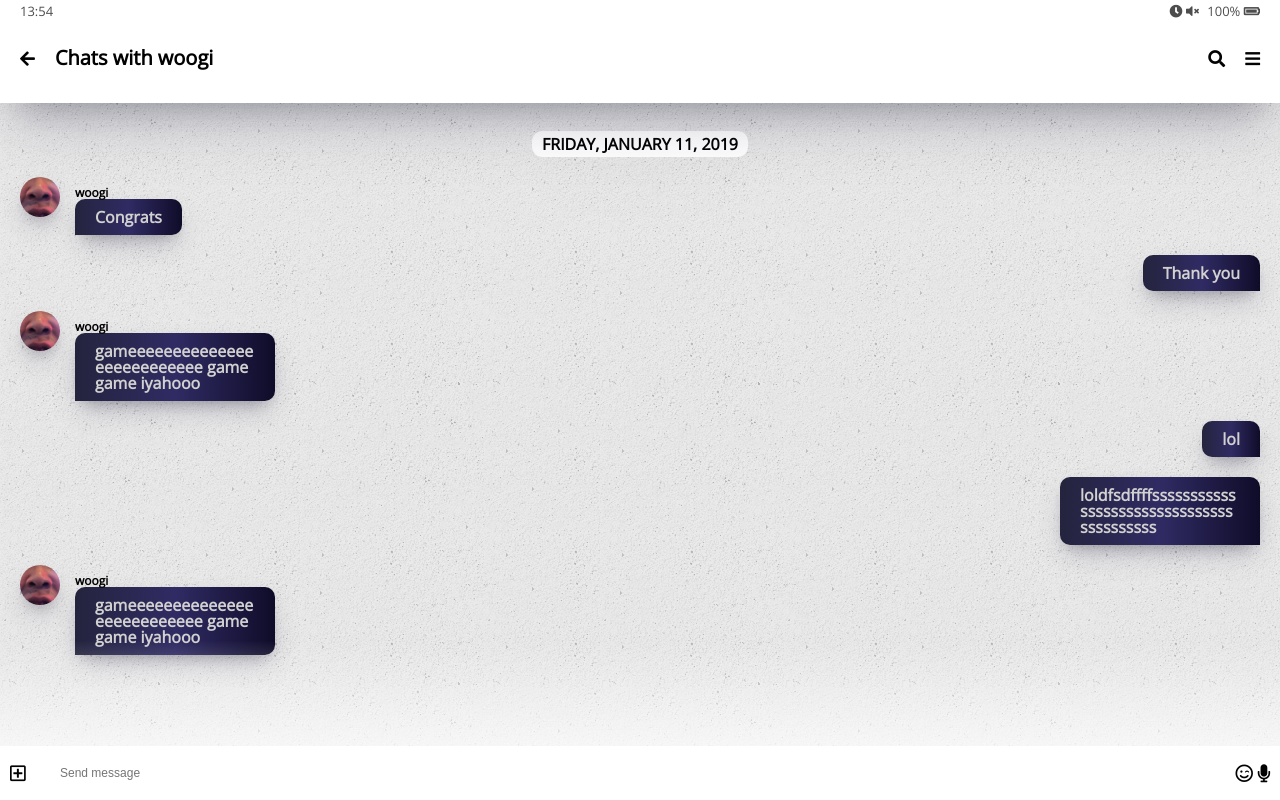
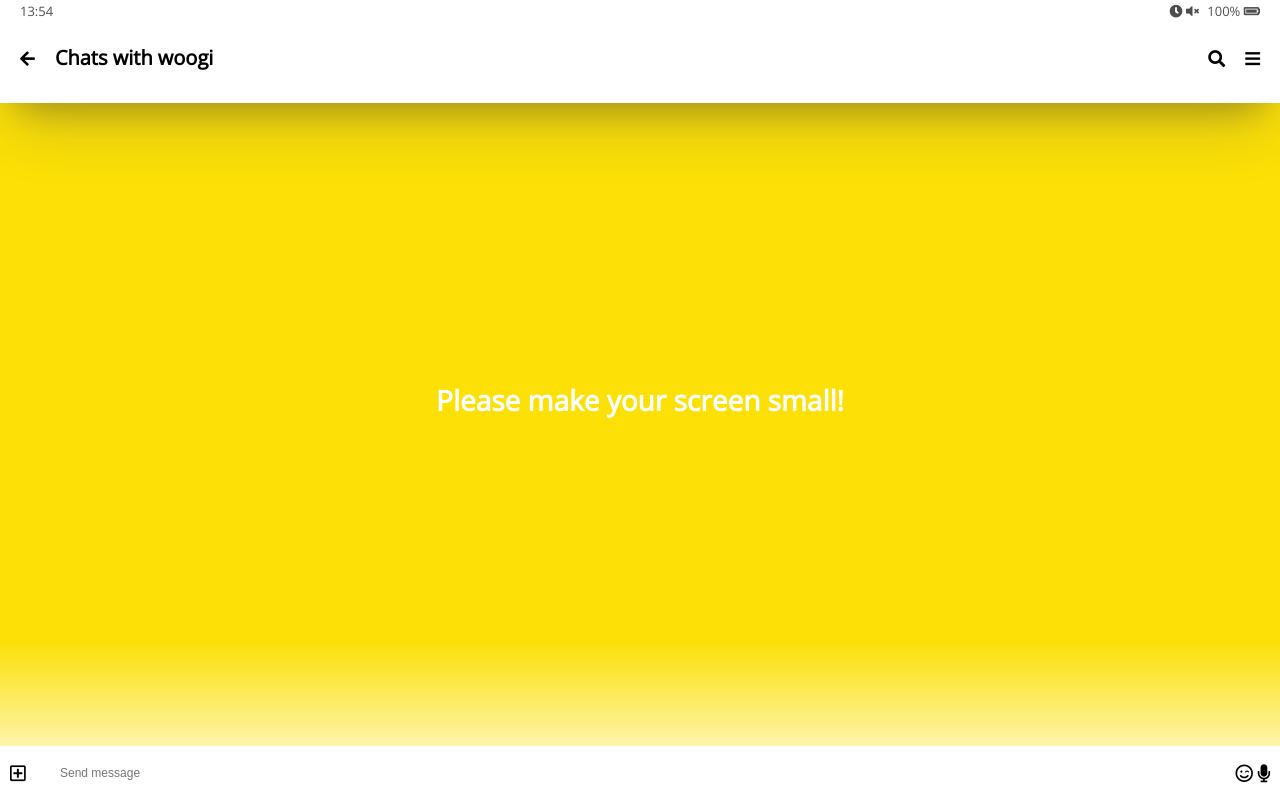
Before and after one commit to hyunjinnnnnp/kakao_clone_, a plain HTML site: page chats.html in a window 1280 px wide. Drawn offline with nearby package versions, Linux system fonts and the light colour scheme.

Commit message:
mediaquery-screen size

```diff
--- a/chats.html
+++ b/chats.html
@@ -123,5 +123,9 @@
         </span>
       </div>
     </div>
+
+    <div class="bigScreen">
+      <div class="span">Please make your screen small!</div>
+    </div>
   </body>
 </html>
--- a/css/chat.css
+++ b/css/chat.css
@@ -91,7 +91,6 @@
     rgba(255, 255, 255, 0),
     rgba(255, 255, 255, 1)
   );
-  animation: hide_ 2s forwards;
 }
 
 @keyframes hide_ {
@@ -111,7 +110,7 @@
   border-radius: 40px;
   box-shadow: 0 30px 60px -12px rgba(50, 50, 93, 0.25),
     0 18px 36px -18px rgba(0, 0, 0, 0.3), 0 -12px 36px -8px rgba(0, 0, 0, 0.025);
-  animation: float 2s linear infinite forwards;
+  animation: float 2s linear infinite forwards, hide_ 2s linear forwards;
 }
 
 .chat__icon {
--- /dev/null
+++ b/css/mobile.css
@@ -0,0 +1,25 @@
+.bigScreen {
+  position: fixed;
+  width: 100%;
+  height: 100%;
+  top: 0;
+  left: 0;
+  background-color: #fce006;
+  display: flex;
+  justify-content: center;
+  align-items: center;
+  font-weight: 600;
+  color: white;
+  font-size: 28px;
+  text-align: center;
+  line-height: 1.5;
+  padding: 0px 20px;
+  display: none;
+  z-index: 4;
+}
+
+@media screen and (min-width: 550px) {
+  .bigScreen {
+    display: flex;
+  }
+}
--- a/css/styles.css
+++ b/css/styles.css
@@ -9,6 +9,7 @@
 @import "more.css";
 @import "settings.css";
 @import "chat.css";
+@import "mobile.css";
 * {
   box-sizing: border-box;
 }
```
Also changed, not shown: find.html (+4 -0 lines), friends.html (+4 -0 lines), index.html (+4 -0 lines), more.html (+4 -0 lines), settings.html (+5 -0 lines).
